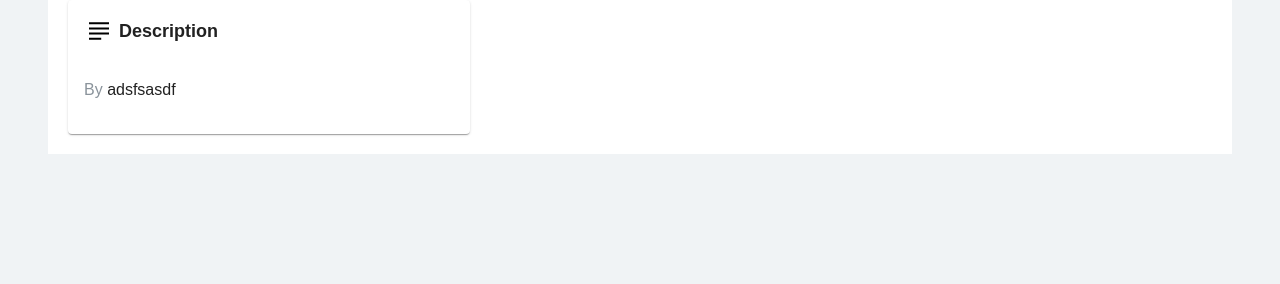
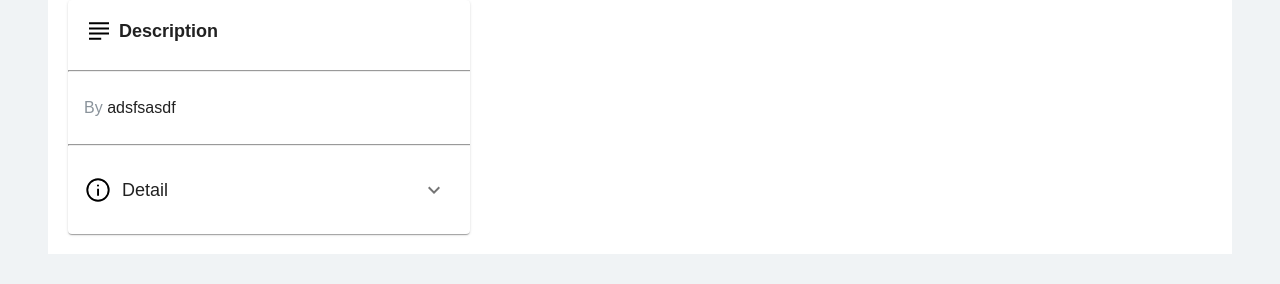
Before and after one commit to NFT-MARKETPLACE-DATN/NFT_MARKETPLACE, a React app: page /nft in a window 1280 px wide. Shown: the part 496-780 px from the top of the page. Built offline with nearby package versions, Linux system fonts and the light colour scheme.

Commit message:
Update Code

```diff
--- a/src/components/nftPage/DetailNFTStyle.js
+++ b/src/components/nftPage/DetailNFTStyle.js
@@ -1,4 +1,4 @@
-import styled from 'styled-components';
+import styled from 'styled-components'
 const DetailNFTStyle = styled.div`
   // width: 100%;
   margin-top: 10px;
@@ -12,52 +12,64 @@ const DetailNFTStyle = styled.div`
     padding-left: 1rem;
     padding-right: 1rem;
   }
-    .nftItem{
+  .nftItem {
     background-color: #ffff;
-        display:flex;
-        padding:20px;
-        gap:15px;
+    display: flex;
+    padding: 20px;
+    gap: 15px;
     @media screen and (max-width: 1200px) {
-          padding:10px;
+      padding: 10px;
     }
     @media screen and (max-width: 600px) {
-          padding:5px;
+      padding: 5px;
     }
-        .infoNFT{
-          max-width:50%;
+    .infoNFT {
+      max-width: 50%;
       // gap:10px;
       // display: flex;
       // flex-direction: column;
-          .imageNFT{
-            width:100%;
+      .imageNFT {
+        width: 100%;
       }
-          .descriptionNFT{
-            margin-top:10px;
-            .labelDescription{
+      .descriptionNFT {
+        margin-top: 10px;
+        .labelDescription {
           display: flex;
           align-items: center;
-              .labelText{
+          .labelText {
             line-height: 30px;
             font-weight: 600;
             font-size: 18px;
-                margin-left:5px;
+            margin-left: 5px;
           }
         }
-            .creatorNFT{
+        .creatorNFT {
           align-items: center;
           // color: rgb(138, 147, 155);
           display: flex;
 
-              .labelHeader{
+          .labelHeader {
             line-height: 24px;
             font-size: 16px;
             color: rgb(138, 147, 155);
           }
         }
+        .infoSmartContract {
+          display: flex;
+          align-items: center;
+          justify-content: space-between;
+          .labelInfoSC{
+            display:flex;
+            align-items: center;
+            gap:10px;
+            .labelText{
+              font-size: 18px;
             }
           }
         }
-`;
+      }
+    }
+  }
+`
 
-
-export default DetailNFTStyle;
+export default DetailNFTStyle
--- a/src/components/nftPage/index.js
+++ b/src/components/nftPage/index.js
@@ -29,10 +29,19 @@ import {
 import DetailNFTStyle from './DetailNFTStyle';
 import SolanaIcon from '../../images/logos/SolanaIcon.svg';
 import SubjectIcon from "../../images/logos/SubjectIcon.svg";
-import { useSearchQuery } from '../../utils/helpers'
+import InfoIcon from "../../images/logos/InfoIcon.svg";
+import { useSearchQuery } from '../../utils/helpers';
+import ExpandLess from '@mui/icons-material/ExpandLess';
+import ExpandMore from '@mui/icons-material/ExpandMore';
+import ExpandMoreIcon from '@mui/icons-material/ExpandMore';
 const DetailNFT = () => {
-  const params = useSearchQuery()
-  console.log(params)
+  const params = useSearchQuery();
+  const [isCollapse, setIsCollapse] =useState(false);
+
+  const onCollapse = ()=>{
+    setIsCollapse(!isCollapse);
+  };
+  // console.log(params);
   return (
     <DetailNFTStyle>
       <div className='nftItem'>
@@ -61,23 +70,43 @@ const DetailNFT = () => {
                 <div className='labelText'>Description</div>
 
                 </CardContent>
+                <hr width="100%"/>
               <CardContent className='creatorNFT'>
-                <spna className='labelHeader'>By&nbsp;</spna>
+                <span className='labelHeader'>By&nbsp;</span>
                 <span className='labelText'>adsfsasdf</span>
 
                 </CardContent>
-              <CardActions className='detailsNFT'>
+                <hr width="100%"/>
+                <CardContent className='infoSmartContract'>
+                  <div className='labelInfoSC'>
+                  <img src={InfoIcon} alt='fasdf'/>
+                  <div className='labelText'>Detail</div>
+                  </div>
 
-              </CardActions>
-              {/* <Collapse in={expanded} timeout="auto" unmountOnExit>
+                  <IconButton onClick={event => onCollapse()}>
+                    {isCollapse ? <ExpandLess /> : <ExpandMore />}
+                  </IconButton>
+                </CardContent>
+                {/* <hr width="100%"/> */}
+              {/* <CardActions className='detailsNFT'>
+                sdfsdf
+              </CardActions> */}
 
-              </Collapse> */}
             </Card>
+            <Card>
+            <Collapse in={isCollapse} timeout="auto" unmountOnExit>
+                fasdfsadfsdf
+            </Collapse>
+            </Card>
+
           </div>
         </div>
         <div className='marketNFT'>
           <div className='colationName'></div>
-          <div className='ownerNFT'>Owner By fsadfsdf</div>
+          <div className='ownerNFT'>
+            <div>Owner By fsadfsdf</div>
+            <div></div>
+            </div>
           <div className='catergoryNFT'>PFPs</div>
           <div className='listingNFT'>
             <TextField></TextField>
```
Also changed, not shown: src/images/logos/InfoIcon.svg (added). Lines whose indentation alone changed are shown as unchanged.
